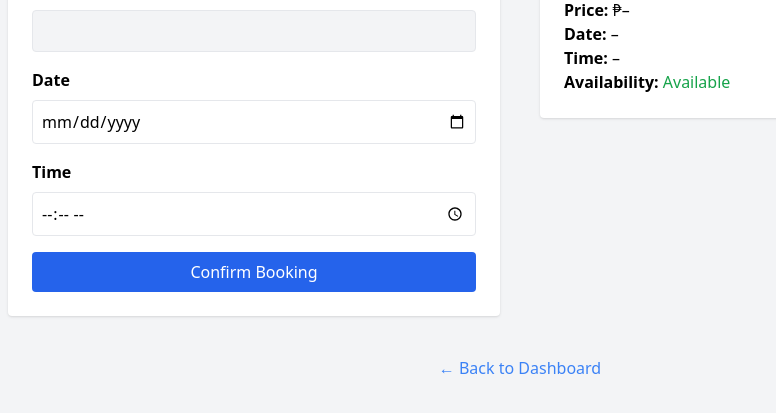
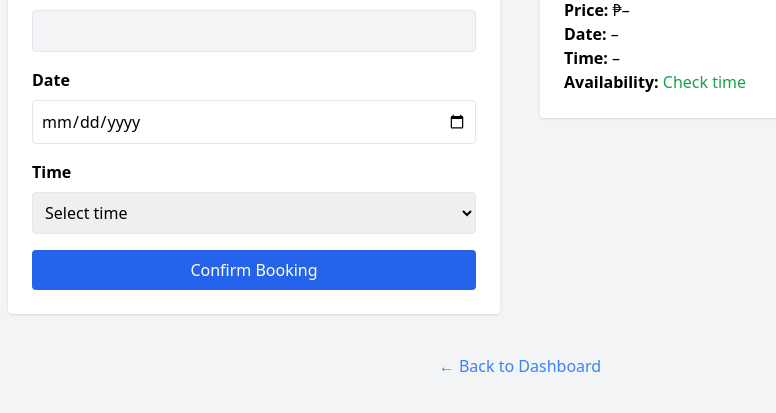
Before and after one commit to EquinoxGneiss/thebarbshop, a Flask app: page /book in a window 1280 px wide. Shown: the part 210-623 px from the top of the page, without its empty margins (120-896 px from the left). Run offline with Flask 3, Linux system fonts and the light colour scheme; a user stored in the database is signed in; some libraries are stand-ins or nearby versions.

Commit message:
v3.5
test

```diff
--- a/app/routes.py
+++ b/app/routes.py
@@ -4,7 +4,7 @@ from werkzeug.security import generate_password_hash, check_password_hash
 from werkzeug.utils import secure_filename
 from datetime import datetime, timedelta, date
 from . import db, login_manager
-from .models import Service, User, Booking, Product, Order, OrderItem
+from .models import Service, User, Booking, Product, Order, OrderItem, Setting
 import os, random, string, barcode
 import qrcode
 import io
@@ -139,7 +139,17 @@ def book():
     if service_param:
         selected_service = Service.query.filter_by(name=service_param).first()
 
-    return render_template('book.html', selected_service=selected_service, today=date.today())
+    # Get settings
+    opening_time = Setting.query.filter_by(key='opening_time').first()
+    closing_time = Setting.query.filter_by(key='closing_time').first()
+
+    return render_template(
+        'book.html',
+        selected_service=selected_service,
+        today=date.today(),
+        opening_time=opening_time.value if opening_time else "08:00",
+        closing_time=closing_time.value if closing_time else "18:00"
+    )
 
 # === Receipt View ===
 @main.route('/receipt/<order_code>')
@@ -670,3 +680,48 @@ def check_conflict():
 
     conflict = Booking.query.filter_by(date=date, time=time).first()
     return jsonify({'conflict': bool(conflict)})
+
+def get_setting(key):
+    setting = Setting.query.filter_by(key=key).first()
+    return setting.value if setting else None
+
+def update_setting(key, value):
+    setting = Setting.query.filter_by(key=key).first()
+    if setting:
+        setting.value = value
+    else:
+        setting = Setting(key=key, value=value)
+        db.session.add(setting)
+    db.session.commit()
+
+@main.route('/settings', methods=['GET', 'POST'])
+@login_required
+def settings():
+    if current_user.role not in ['Admin', 'Manager']:
+        abort(403)
+
+    if request.method == 'POST':
+        update_setting('opening_time', request.form.get('opening_time'))
+        update_setting('closing_time', request.form.get('closing_time'))
+        update_setting('dark_mode', 'true' if request.form.get('dark_mode') else 'false')
+        flash("Settings updated successfully!", "success")
+        return redirect(url_for('main.settings'))
+
+    return render_template(
+        'settings.html',
+        opening_time=get_setting('opening_time') or '09:00',
+        closing_time=get_setting('closing_time') or '19:00',
+        dark_mode=get_setting('dark_mode') == 'true'
+    )
+
+@main.route('/check_availability')
+def check_availability():
+    date_str = request.args.get('date')
+    time_str = request.args.get('time')
+
+    if not date_str or not time_str:
+        return jsonify({"error": "Missing date or time"}), 400
+
+    existing = Booking.query.filter_by(date=date_str, time=time_str).first()
+
+    return jsonify({"conflict": existing is not None})
--- a/app/templates/book.html
+++ b/app/templates/book.html
@@ -1,7 +1,7 @@
 <!DOCTYPE html>
 <html lang="en">
 <head>
-  <meta charset="UTF-8">
+  <meta charset="UTF-8" />
   <title>Book a Service - The Barbshop</title>
   <script src="https://cdn.tailwindcss.com"></script>
 </head>
@@ -41,9 +41,19 @@
       <input type="date" id="date" name="date" class="w-full mb-4 p-2 border rounded" required>
 
       <label class="block mb-2 font-semibold">Time</label>
-      <input type="time" id="time" name="time" class="w-full mb-4 p-2 border rounded" required>
+      <select id="time" name="time" class="w-full mb-4 p-2 border rounded" required>
+        <option value="">Select time</option>
+        {% for hour in range(0, 24) %}
+          {% for minute in [0, 15, 30, 45] %}
+            {% set time_value = "%02d:%02d" % (hour, minute) %}
+            {% if opening_time <= time_value <= closing_time %}
+              <option value="{{ time_value }}">{{ time_value }}</option>
+            {% endif %}
+          {% endfor %}
+        {% endfor %}
+      </select>
 
-      <button id="confirm-btn" type="submit" class="w-full bg-blue-600 text-white px-4 py-2 rounded hover:bg-blue-700">
+      <button id="confirmBtn" type="submit" class="w-full bg-blue-600 text-white px-4 py-2 rounded hover:bg-blue-700 disabled:opacity-50 disabled:cursor-not-allowed">
         Confirm Booking
       </button>
     </form>
@@ -55,72 +65,56 @@
       <p><strong>Price:</strong> ₱{{ '%.2f' | format(selected_service.price) if selected_service else '–' }}</p>
       <p><strong>Date:</strong> <span id="summary-date">–</span></p>
       <p><strong>Time:</strong> <span id="summary-time">–</span></p>
-      <p><strong>Availability:</strong> <span id="availability" class="text-green-600">Available</span></p>
+      <p><strong>Availability:</strong> <span id="availability" class="text-green-600">Check time</span></p>
     </div>
-
   </div>
 
   <a href="{{ url_for('main.base') }}" class="mt-10 text-blue-500 hover:underline">← Back to Dashboard</a>
 
   <script>
     const dateInput = document.getElementById("date");
-    const timeInput = document.getElementById("time");
-    const confirmButton = document.getElementById("confirm-btn");
-    const availabilitySpan = document.getElementById("availability");
+    const timeSelect = document.getElementById("time");
     const today = new Date().toISOString().split("T")[0];
+    const confirmBtn = document.getElementById("confirmBtn");
+    const availabilityText = document.getElementById("availability");
+
     dateInput.min = today;
 
-    function updateTimeLimit() {
-      const selectedDate = dateInput.value;
-      const now = new Date();
+    function updateSummary() {
+      document.getElementById("summary-date").textContent = dateInput.value || '–';
+      document.getElementById("summary-time").textContent = timeSelect.value || '–';
+    }
 
-      if (selectedDate === today) {
-        const hours = now.getHours().toString().padStart(2, '0');
-        const minutes = now.getMinutes().toString().padStart(2, '0');
-        timeInput.min = `${hours}:${minutes}`;
+    async function checkAvailability() {
+      const date = dateInput.value;
+      const time = timeSelect.value;
+      if (!date || !time) return;
+
+      const response = await fetch(`/check_availability?date=${date}&time=${time}`);
+      const data = await response.json();
+
+      if (data.available) {
+        availabilityText.textContent = "Available";
+        availabilityText.className = "text-green-600";
+        confirmBtn.disabled = false;
       } else {
-        timeInput.min = "00:00";
+        availabilityText.textContent = "Unavailable";
+        availabilityText.className = "text-red-600";
+        confirmBtn.disabled = true;
       }
     }
 
-    function updateSummary() {
-      document.getElementById('summary-date').textContent = dateInput.value || '–';
-      document.getElementById('summary-time').textContent = timeInput.value || '–';
-
-      if (dateInput.value && timeInput.value) {
-        fetch('/check_conflict', {
-          method: 'POST',
-          headers: { 'Content-Type': 'application/json' },
-          body: JSON.stringify({ date: dateInput.value, time: timeInput.value })
-        })
-        .then(res => res.json())
-        .then(data => {
-          if (data.conflict) {
-            availabilitySpan.textContent = "Unavailable";
-            availabilitySpan.className = "text-red-600";
-            confirmButton.disabled = true;
-            confirmButton.classList.add("opacity-50", "cursor-not-allowed");
-          } else {
-            availabilitySpan.textContent = "Available";
-            availabilitySpan.className = "text-green-600";
-            confirmButton.disabled = false;
-            confirmButton.classList.remove("opacity-50", "cursor-not-allowed");
-          }
-        });
-      }
-    }
-
-    dateInput.addEventListener('change', () => {
-      updateTimeLimit();
+    dateInput.addEventListener("change", () => {
       updateSummary();
+      checkAvailability();
     });
 
-    timeInput.addEventListener('change', updateSummary);
+    timeSelect.addEventListener("change", () => {
+      updateSummary();
+      checkAvailability();
+    });
 
-    updateTimeLimit();
-    updateSummary();
-
-    // Auto-dismiss flash after 5 seconds
+    // Auto-dismiss flash messages
     setTimeout(() => {
       document.querySelectorAll('.flash-message').forEach(el => el.remove());
     }, 5000);
--- a/app/templates/navbar.html
+++ b/app/templates/navbar.html
@@ -9,6 +9,7 @@
       <a href="{{ url_for('main.sales') }}" class="text-gray-700 hover:text-blue-600 font-medium">Reports</a>
       <a href="{{ url_for('main.payment') }}" class="text-gray-700 hover:text-blue-600 font-medium">QR Scan</a>
       <a href="{{ url_for('main.profile') }}" class="text-gray-700 hover:text-blue-600 font-medium">Profile</a>
+      <a href="{{ url_for('main.settings') }}" class="text-gray-700 hover:text-blue-600 font-medium">Settings</a>
       <a href="{{ url_for('main.logout') }}" class="bg-red-500 text-white px-4 py-2 rounded hover:bg-red-600">
         Logout
       </a>
```
Also changed, not shown: app/models.py (+8 -0 lines), app/templates/settings.html (added, +36 -0 lines), migrations/versions/c8e494cae7e2_add_settings_table.py (added, +34 -0 lines), app/templates/client.html (deleted), instance/app.db.
